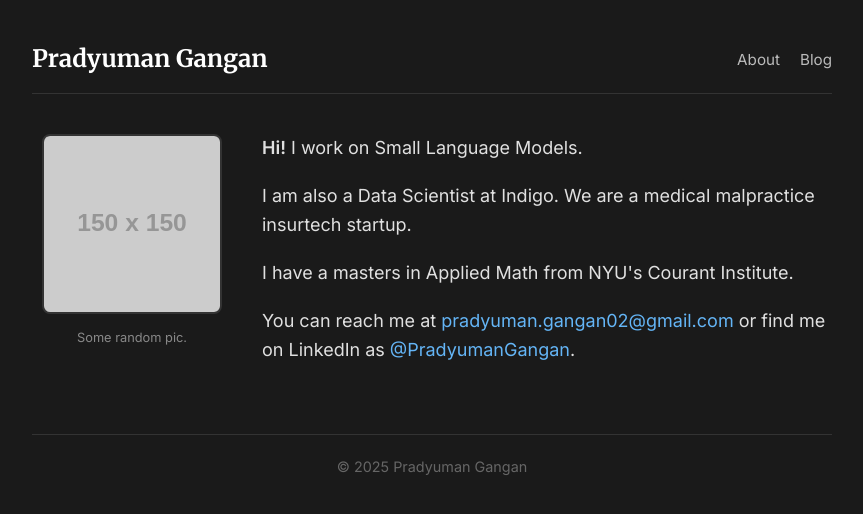
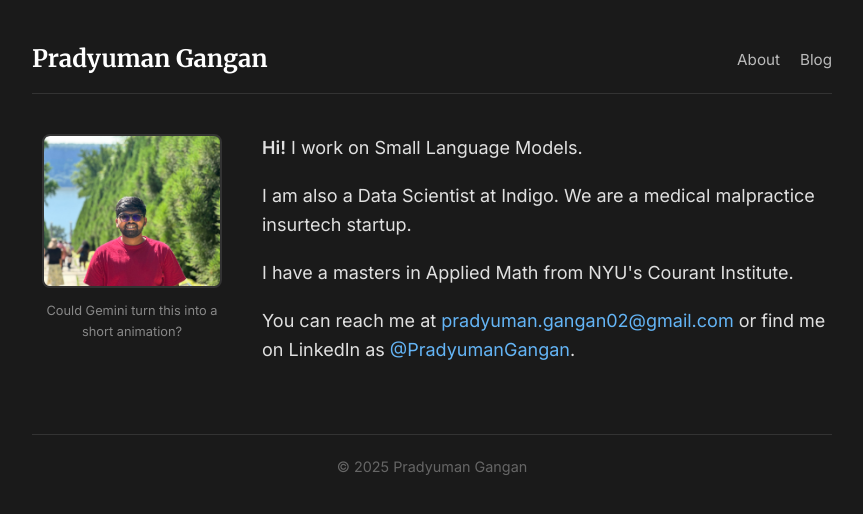
Before and after one commit to pradyGn/pradygn.github.io, a plain HTML site: page index.html in a window 1280 px wide. Shown: the whole page, without its empty margins (208-1071 px from the left). Drawn offline with Linux system fonts and the light colour scheme; placeholder pictures from the web are drawn by us.

Commit message:
Update index.html
profile pic

```diff
--- a/index.html
+++ b/index.html
@@ -22,8 +22,8 @@
     <main>
         <section class="intro">
             <div class="profile-image">
-                <img src="https://via.placeholder.com/150" alt="Profile Animation">
-                <p class="caption">Some random pic.</p>
+                <img src="pic.jpg" alt="Profile Animation">
+                <p class="caption">Could Gemini turn this into a short animation?</p>
             </div>
 
             <div class="bio">
```
